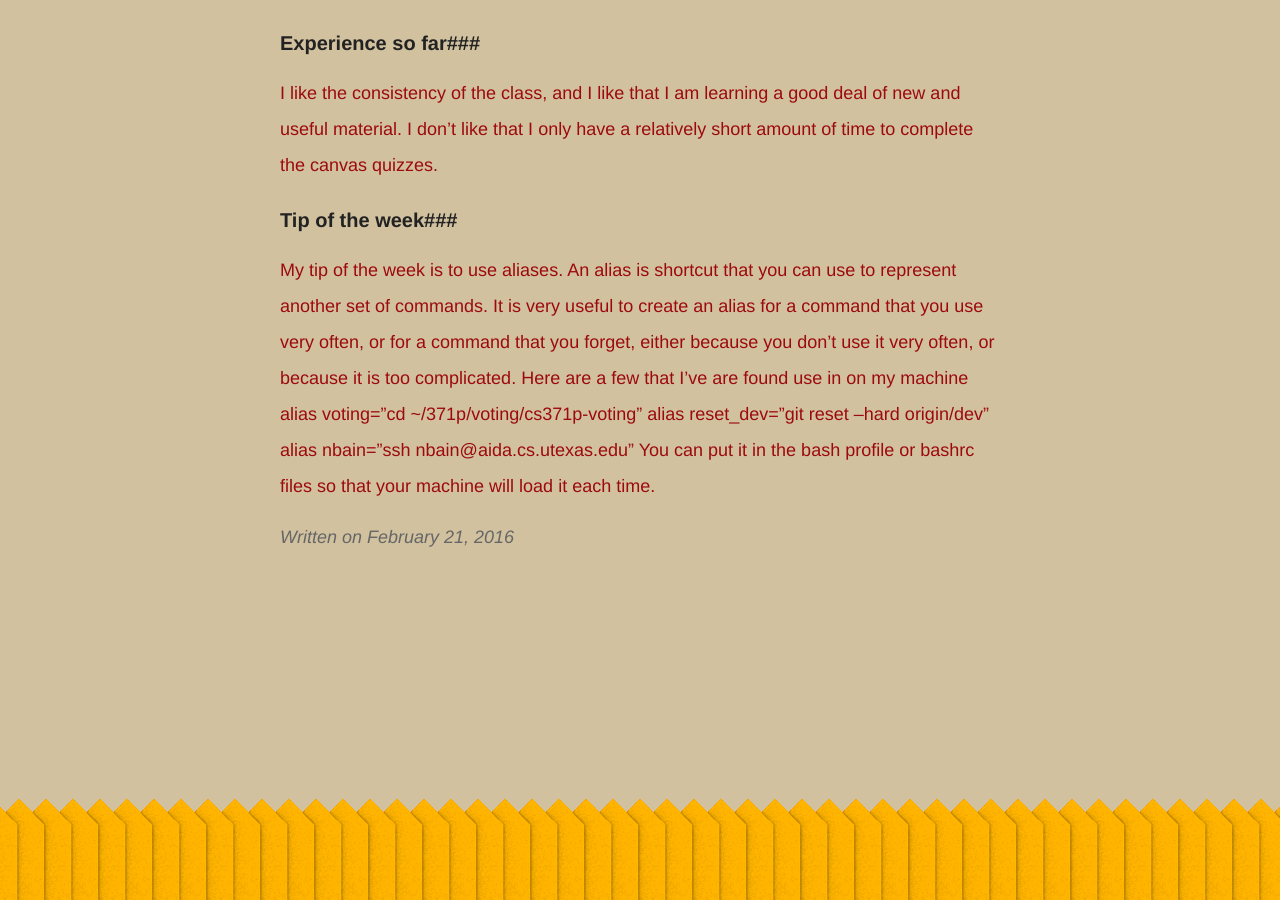
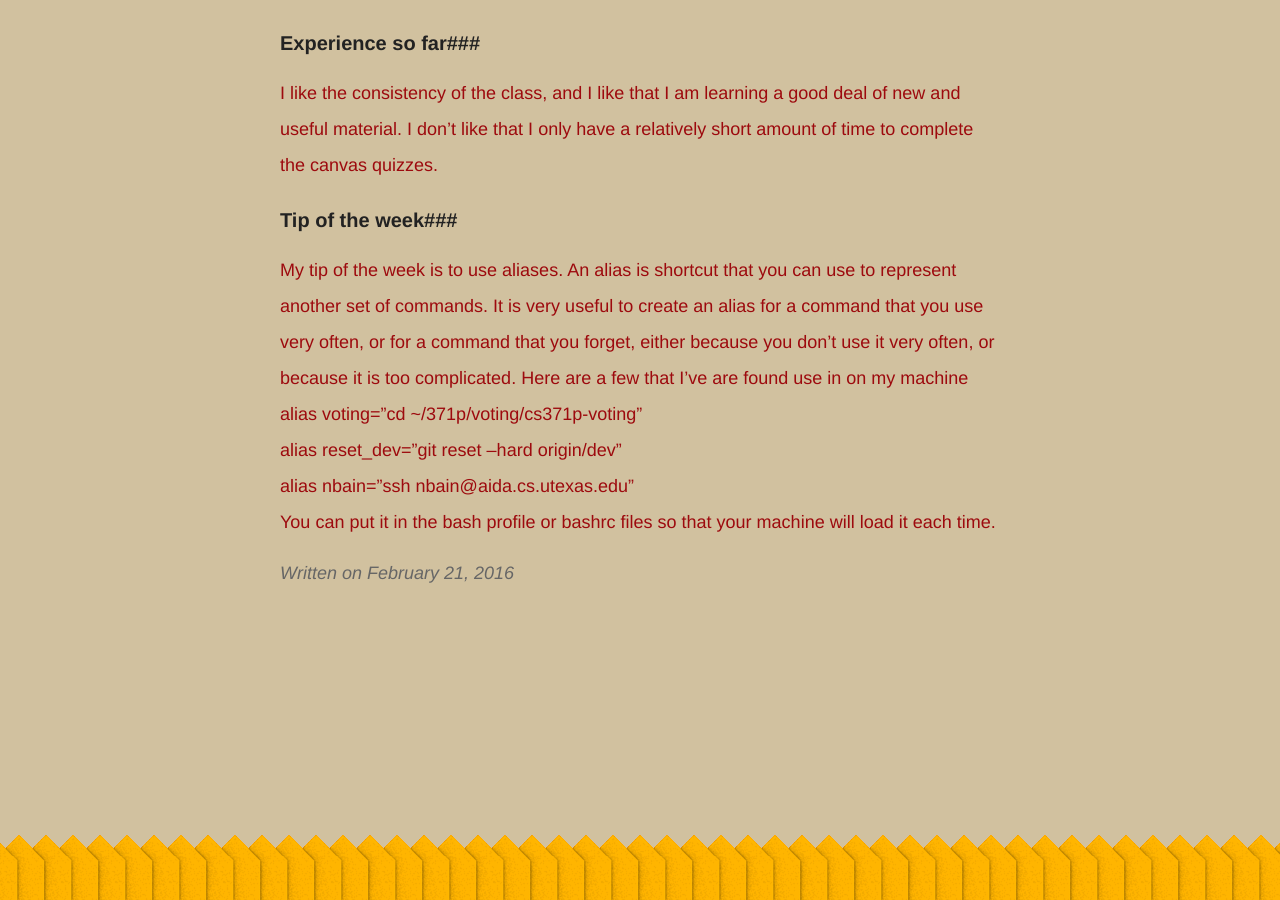
Before and after one commit to nathanbain314/cs371p-blog, a Jekyll site: the page built from _posts/2016-2-21-Week-5.md, in a window 1280 px wide and 900 px high, scrolled down 1662 px. Built offline with Jekyll 4.4.1, drawn with Linux system fonts in a browser that asks for light colours; Markdown is read by kramdown in place of the engine named in the settings.

Commit message:
Line breaks

```diff
--- a/_posts/2016-2-21-Week-5.md
+++ b/_posts/2016-2-21-Week-5.md
@@ -18,8 +18,8 @@ I like the consistency of the class, and I like that I am learning a good deal o
 
 ###Tip of the week###
 My tip of the week is to use aliases. An alias is shortcut that you can use to represent another set of commands. It is very useful to create an alias for a command that you use very often, or for a command that you forget, either because you don't use it very often, or because it is too complicated.
-Here are a few that I've are found use in on my machine
-alias voting="cd ~/371p/voting/cs371p-voting"
-alias reset_dev="git reset --hard origin/dev"
-alias nbain=”ssh nbain@aida.cs.utexas.edu”
+Here are a few that I've are found use in on my machine<br />
+alias voting="cd ~/371p/voting/cs371p-voting"<br />
+alias reset_dev="git reset --hard origin/dev"<br />
+alias nbain=”ssh nbain@aida.cs.utexas.edu”<br />
 You can put it in the bash profile or bashrc files so that your machine will load it each time.
```
